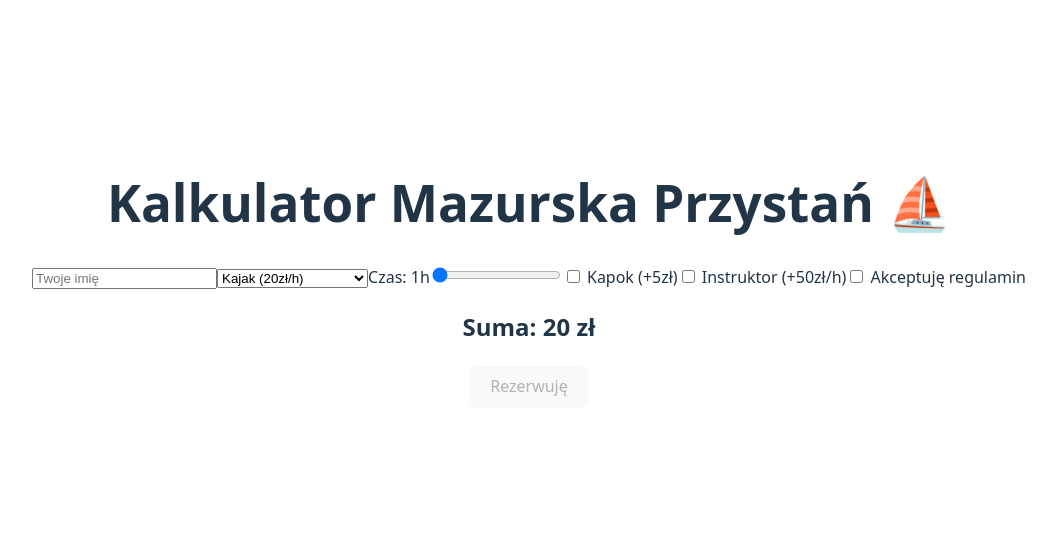
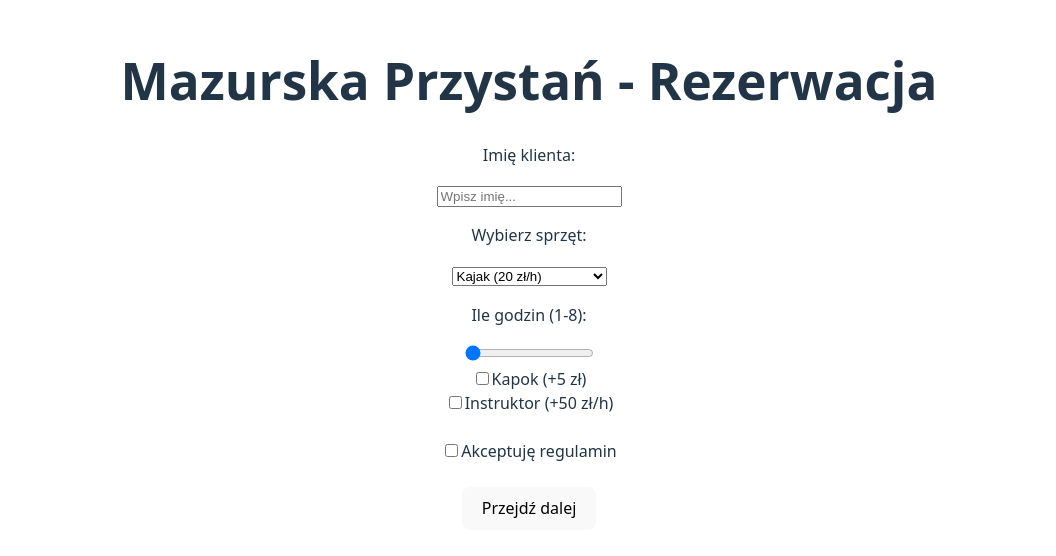
Before and after one commit to Szymu5/MichalowskiGutowski, a React (Vite) app: page / in a window 1280 px wide. Shown: the part 126-682 px from the top of the page, without its empty margins (111-1167 px from the left). Built offline with nearby package versions, Linux system fonts and the light colour scheme.

Commit message:
Testowy formularz

```diff
--- a/src/App.tsx
+++ b/src/App.tsx
@@ -1,49 +1,93 @@
-import { useState, useMemo } from 'react'
 import './App.css'
+import type { ChangeEvent, FormEvent } from "react";
 
 function App() {
-  const [imie, setImie] = useState('')
-  const [sprzet, setSprzet] = useState('kajak')
-  const [godziny, setGodziny] = useState(1)
-  const [kapok, setKapok] = useState(false)
-  const [instruktor, setInstruktor] = useState(false)
-  const [regulamin, setRegulamin] = useState(false)
 
-  const cena = useMemo(() => {
-    let stawka = sprzet === 'kajak' ? 20 : sprzet === 'rower' ? 35 : 150
-    let suma = stawka * godziny
-    if (kapok) suma += 5
-    if (instruktor) suma += (50 * godziny)
-    return suma
-  }, [sprzet, godziny, kapok, instruktor])
+    // Gutku drogi Tutaj nie rozumiem w 100% ale tak jest na stronie Pana Sazeda
+    function handleInputChange(e: ChangeEvent<HTMLInputElement | HTMLSelectElement>) {
+        console.log("Zmiana w polu:", e.target.name);
+        console.log("Wartość:", e.target.value);
+    }
 
-  return (
-    <div className="apka-kontener">
-      <h1>Kalkulator Mazurska Przystań ⛵</h1>
-      <div className="formularz">
-        <input type="text" placeholder="Twoje imię" onChange={(e) => setImie(e.target.value)} />
 
-        <select onChange={(e) => setSprzet(e.target.value)}>
-          <option value="kajak">Kajak (20zł/h)</option>
-          <option value="rower">Rower wodny (35zł/h)</option>
-          <option value="omega">Omega (150zł/h)</option>
-        </select>
+    function handleSubmit(e: FormEvent<HTMLFormElement>) {
 
-        {sprzet === 'omega' && <p style={{color: 'red'}}>❗ Wymagany patent!</p>}
 
-        <label>Czas: {godziny}h</label>
-        <input type="range" min="1" max="8" value={godziny} onChange={(e) => setGodziny(Number(e.target.value))} />
 
-        <label><input type="checkbox" onChange={(e) => setKapok(e.target.checked)} /> Kapok (+5zł)</label>
-        <label><input type="checkbox" onChange={(e) => setInstruktor(e.target.checked)} /> Instruktor (+50zł/h)</label>
+        const form = e.currentTarget;
+        const imie = (form.elements.namedItem('imie') as HTMLInputElement).value;
+        const sprzet = (form.elements.namedItem('sprzet') as HTMLSelectElement).value;
+        const godziny = Number((form.elements.namedItem('godziny') as HTMLInputElement).value);
+        const czyKapok = (form.elements.namedItem('kapok') as HTMLInputElement).checked;
+        const czyInstruktor = (form.elements.namedItem('instruktor') as HTMLInputElement).checked;
 
-        <label><input type="checkbox" onChange={(e) => setRegulamin(e.target.checked)} /> Akceptuję regulamin</label>
 
-        <h2 className="wynik">Suma: {cena} zł</h2>
+        let stawka = 0;
+        if (sprzet === 'kajak') stawka = 20;
+        if (sprzet === 'rower') stawka = 35;
+        if (sprzet === 'omega') stawka = 150;
 
-        <button disabled={!regulamin} onClick={() => alert('Zarezerwowano!')}>Rezerwuję</button>
-      </div>
-    </div>
-  )
+        let suma = stawka * godziny;
+        if (czyKapok) suma += 5;
+        if (czyInstruktor) suma += (50 * godziny);
+
+        alert("Ahoj " + imie + "! Koszt Twojej rezerwacji to: " + suma + " zł.");
+    }
+
+    return (
+        <div className="apka-kontener">
+            <h1>Mazurska Przystań - Rezerwacja </h1>
+
+            <form onSubmit={handleSubmit} className="formularz">
+                <p>Imię klienta:</p>
+                <input
+                    name="imie"
+                    type="text"
+                    onChange={handleInputChange}
+                    placeholder="Wpisz imię..."
+                    required
+                />
+
+                <p>Wybierz sprzęt:</p>
+                <select name="sprzet" onChange={handleInputChange as any}>
+                    <option value="kajak">Kajak (20 zł/h)</option>
+                    <option value="rower">Rower wodny (35 zł/h)</option>
+                    <option value="omega">Omega (150 zł/h)</option>
+                </select>
+
+                <p>Ile godzin (1-8):</p>
+                <input
+                    name="godziny"
+                    type="range"
+                    min="1"
+                    max="8"
+                    defaultValue="1"
+                    onChange={handleInputChange}
+                />
+
+                <div className="dodatki">
+                    <label>
+                        <input name="kapok" type="checkbox" onChange={handleInputChange} />
+                        Kapok (+5 zł)
+                    </label>
+                    <br />
+                    <label>
+                        <input name="instruktor" type="checkbox" onChange={handleInputChange} />
+                        Instruktor (+50 zł/h)
+                    </label>
+                </div>
+
+                <br />
+                <label>
+                    <input name="regulamin" type="checkbox" required />
+                    Akceptuję regulamin
+                </label>
+
+                <br /><br />
+                <button type="submit">Przejdź dalej</button>
+            </form>
+        </div>
+    )
 }
+
 export default App
```
